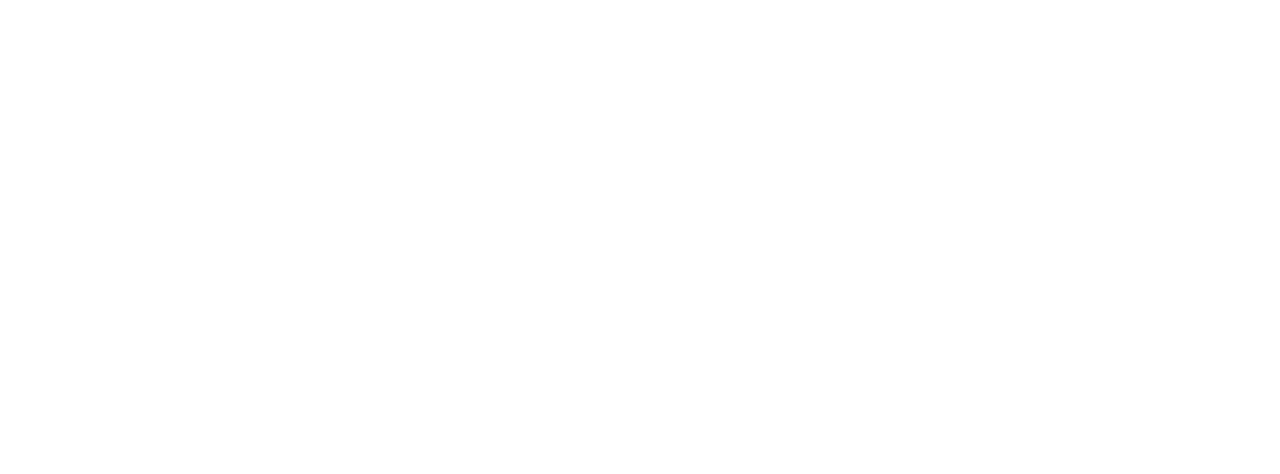
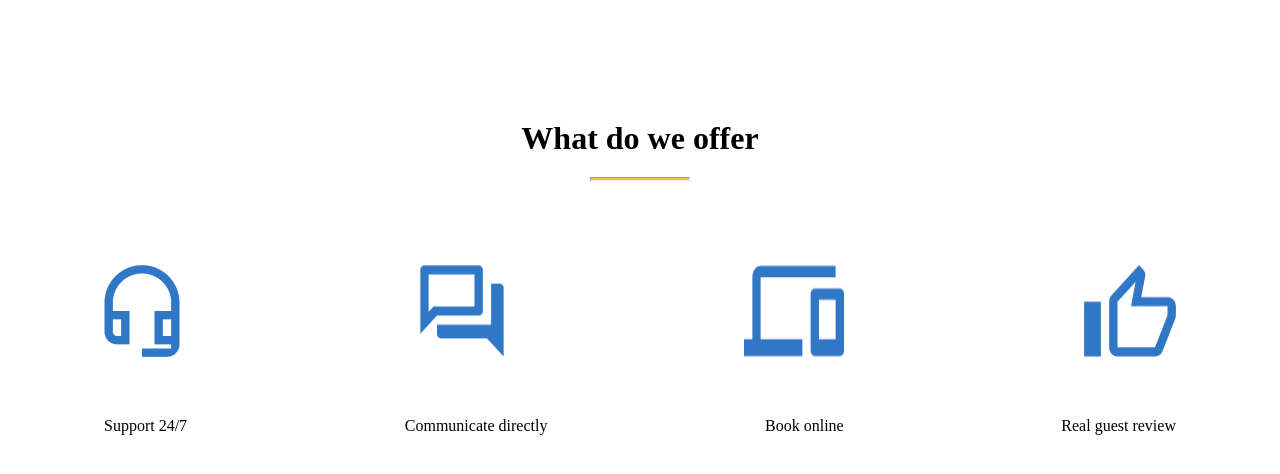
Before and after one commit to MargaritaRoda/if-html, a website: page index.html in a window 1280 px wide. Drawn offline with Linux system fonts and the light colour scheme.

Commit message:
Added new branch lesson_4, added some elements to index.html, styles.css

```diff
--- a/index.html
+++ b/index.html
@@ -1,10 +1,26 @@
 <!DOCTYPE html>
 <html lang="en">
-<head>
-    <meta charset="UTF-8">
+  <head>
+    <meta charset="UTF-8" />
+    <link rel="stylesheet" href="./style/styles.css" />
     <title>Title</title>
-</head>
-<body>
-
-</body>
+  </head>
+  <body>
+    <h1>What do we offer</h1>
+    <div>
+      <hr />
+    </div>
+    <div class="icons">
+      <img src="./images/support.jpg" alt="support" />
+      <img src="./images/message.jpg" alt="message" />
+      <img src="./images/book-online.jpg" alt="book-online" />
+      <img src="./images/like.jpg" alt="like" />
+    </div>
+    <div class="signs">
+      <p>Support 24/7</p>
+      <p>Communicate directly</p>
+      <p>Book online</p>
+      <p>Real guest review</p>
+    </div>
+  </body>
 </html>
--- /dev/null
+++ b/style/styles.css
@@ -0,0 +1,25 @@
+* {
+  margin: 0;
+  box-sizing: border-box;
+  background-color: #ffffff;
+}
+h1 {
+  text-align: center;
+  margin: 120px 120px 20px 120px;
+}
+hr {
+  width: 100px;
+  height: 4px;
+  background-color: #f5bd41;
+  margin: auto;
+}
+.icons {
+  display: flex;
+  justify-content: space-between;
+  margin: 84px 104px 60px;
+}
+.signs {
+  display: flex;
+  justify-content: space-between;
+  margin: 60px 104px 122px;
+}
```
Also changed, not shown: package.json (added, +23 -0 lines), images/book-online.jpg (added), images/like.jpg (added), images/message.jpg (added), images/support.jpg (added), 2 other files.
